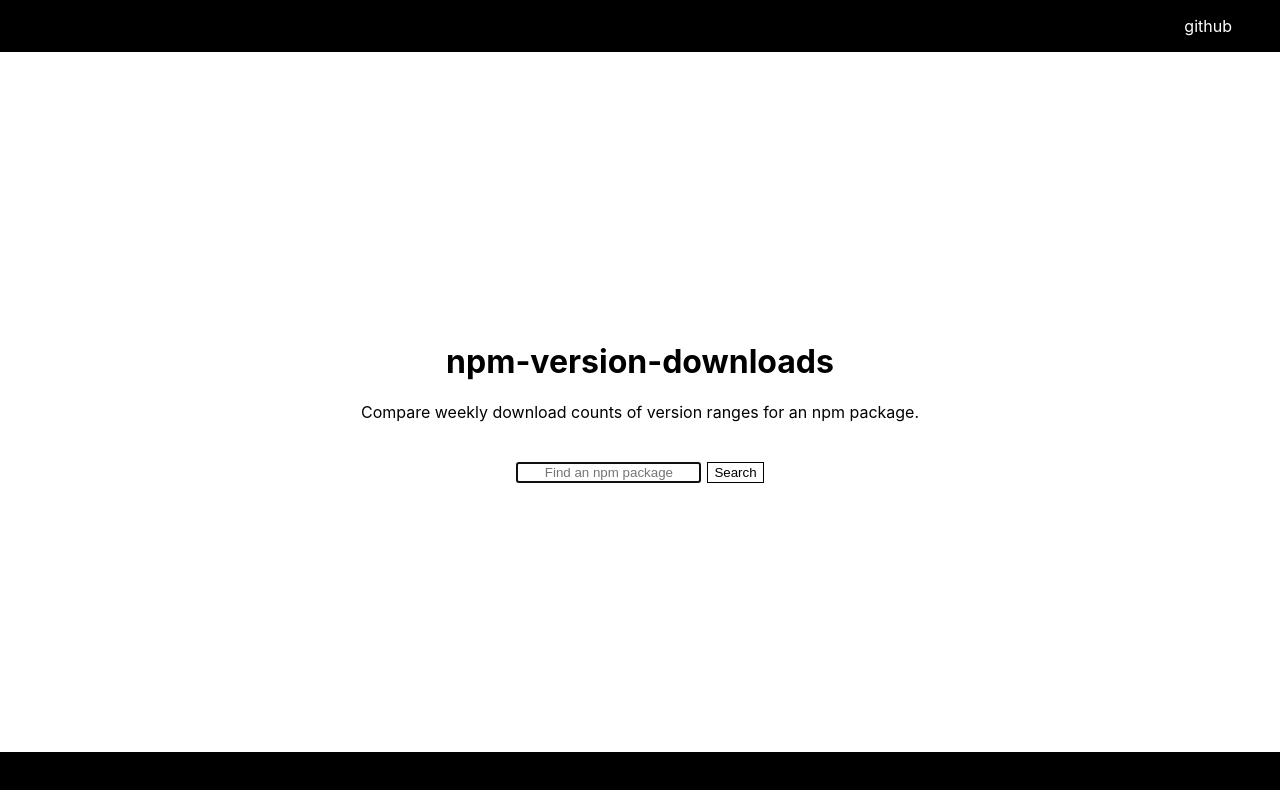
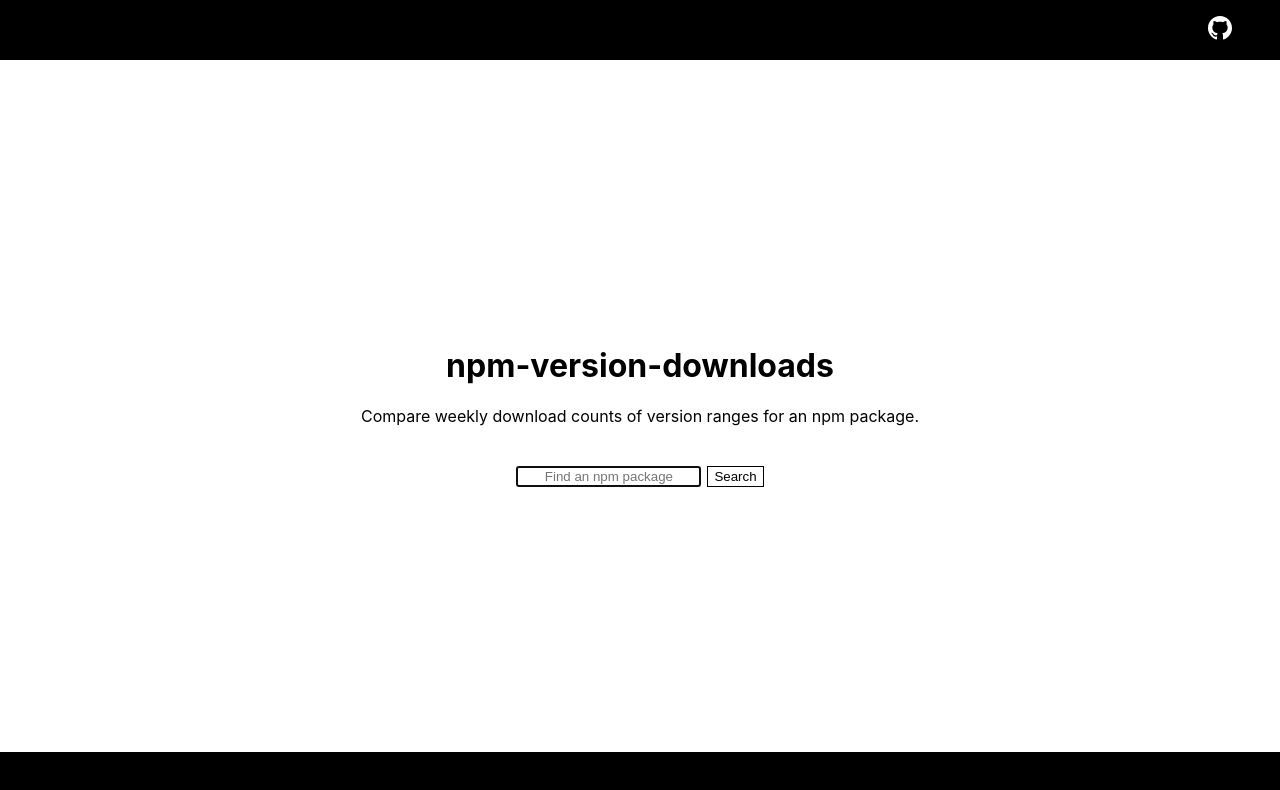
Before and after one commit to coalman/npm-version-downloads, a Next.js app: page / in a window 1280 px wide. Shown: the top 790 px of the page. Built offline with nearby package versions, Linux system fonts and the light colour scheme.

Commit message:
add github icon (#1)

```diff
--- a/components/Layout/Layout.tsx
+++ b/components/Layout/Layout.tsx
@@ -30,7 +30,11 @@ const Header: FC<{
     <section>{!props.hideLogo && <Logo link />}</section>
     {!props.hideModuleSearch && <ModuleSearch />}
     <section>
-      <a href="https://github.com/coalman/npm-version-downloads">github</a>
+      <a href="https://github.com/coalman/npm-version-downloads">
+        <svg width="24" height="24" viewBox="0 0 24 24">
+          <use href="github.svg#icon" />
+        </svg>
+      </a>
     </section>
   </header>
 );
```
Also changed, not shown: public/github.svg (added).
